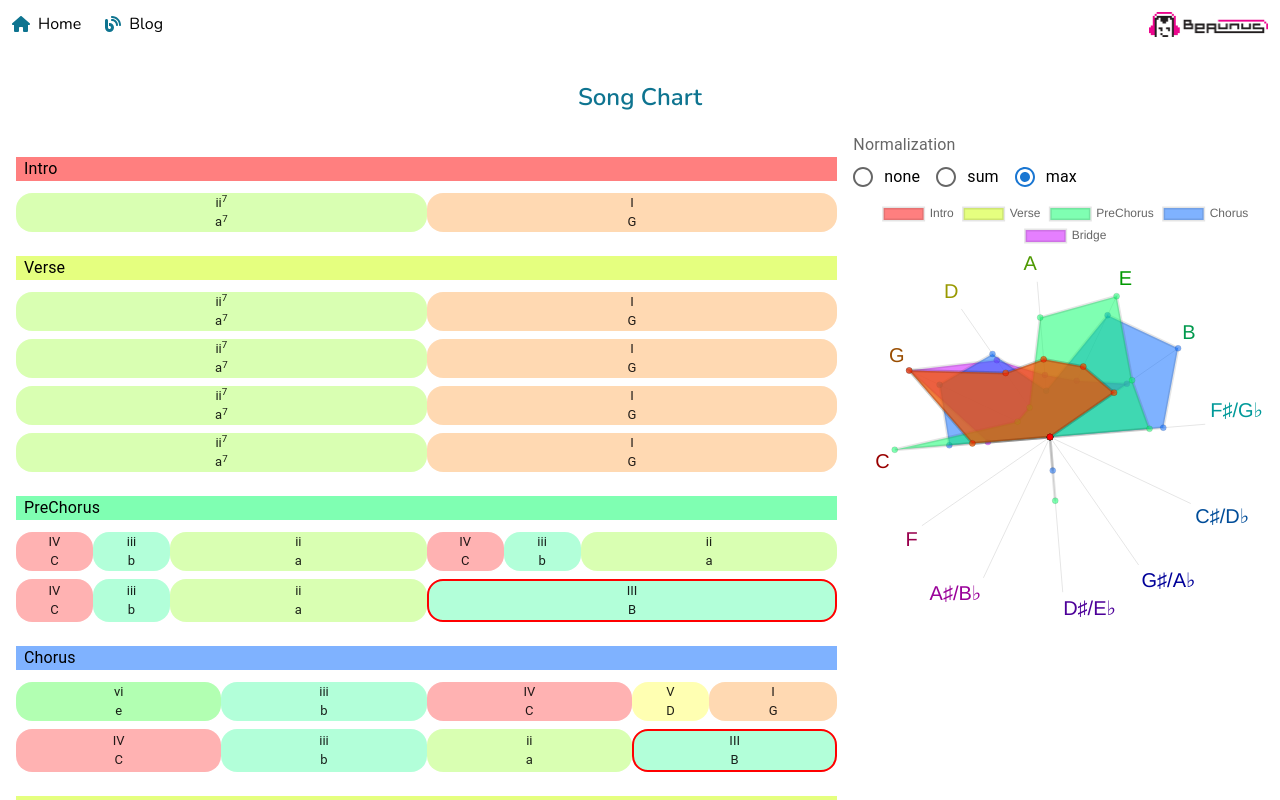
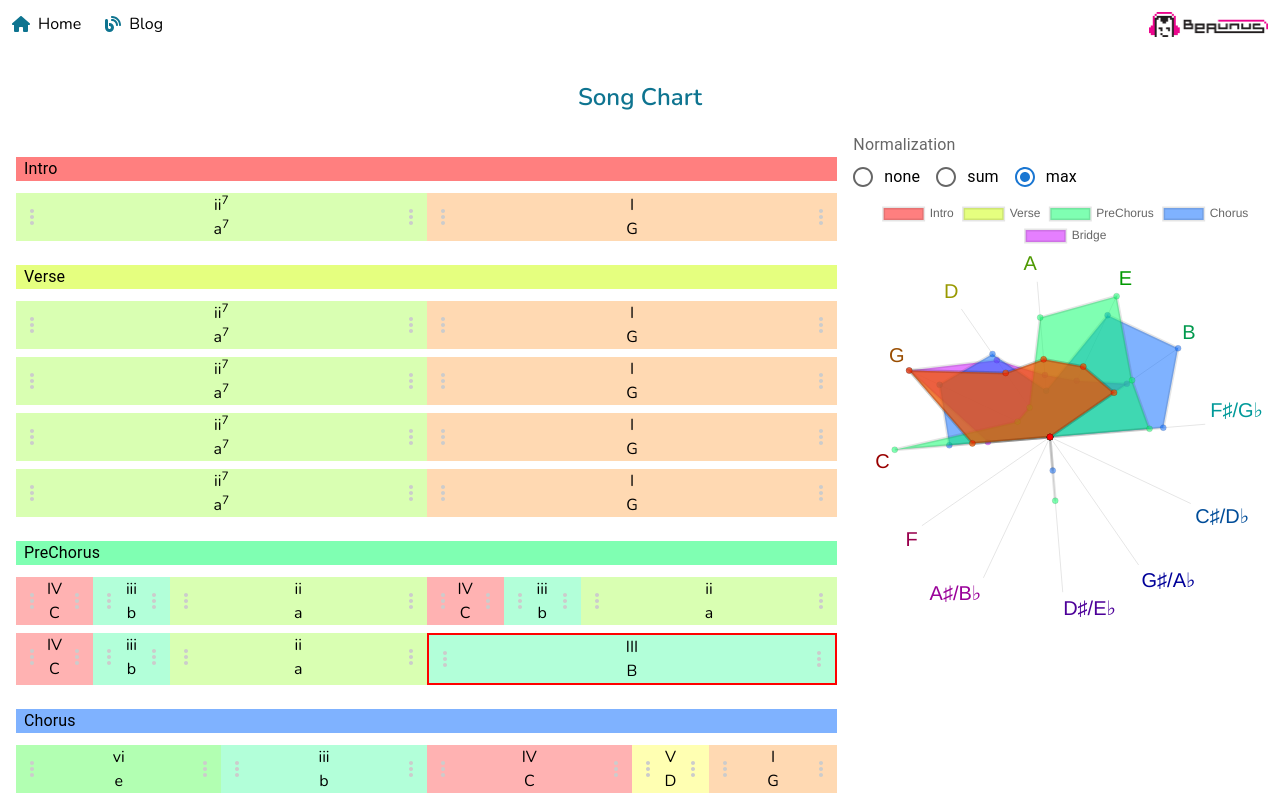
Before and after one commit to beaunus/beaunus.com, a Next.js app: page /blog/song-chart in a window 1280 px wide. Shown: the top 800 px of the page. Built offline with nearby package versions, Linux system fonts and the light colour scheme; no server answers.

Commit message:
feature: custom chord UI

```diff
--- a/pages/blog/song-chart.tsx
+++ b/pages/blog/song-chart.tsx
@@ -1,4 +1,5 @@
-import { Chip, FormControlLabel, Stack } from "@mui/material";
+import { MoreVert } from "@mui/icons-material";
+import { FormControlLabel, Stack } from "@mui/material";
 import FormControl from "@mui/material/FormControl";
 import FormLabel from "@mui/material/FormLabel";
 import List from "@mui/material/List";
@@ -211,22 +212,29 @@ const ChordChip: FC<{
   qualityName: string;
   root: NoteName;
 }> = ({ chordFunction, durationInBeats, isOutOfKey, qualityName, root }) => (
-  <Chip
-    label={
-      <>
-        {CHORD_QUALITY_BY_NAME[qualityName].decorate(chordFunction)}
-        <br />
-        {CHORD_QUALITY_BY_NAME[qualityName].decorate(root)}
-      </>
-    }
-    sx={{
+  <div
+    style={{
       backgroundColor: `hsl(${hueByNoteName[root]}, 100%, 50%, 0.3)`,
       height: "auto",
       textAlign: "center",
       width: `${100 * (durationInBeats / NUM_BEATS_PER_ROW)}%`,
       ...(isOutOfKey ? { border: "solid red 2px" } : {}),
     }}
-  />
+  >
+    <Stack
+      alignItems="center"
+      className="px-1"
+      direction="row"
+      justifyContent="space-between"
+    >
+      <MoreVert htmlColor="#ccc" />
+      <Stack direction="column">
+        <div>{CHORD_QUALITY_BY_NAME[qualityName].decorate(chordFunction)}</div>
+        <div>{CHORD_QUALITY_BY_NAME[qualityName].decorate(root)}</div>
+      </Stack>
+      <MoreVert htmlColor="#ccc" />
+    </Stack>
+  </div>
 );
 
 const notesInChord = ({ qualityName, root }: Chord) =>
```
